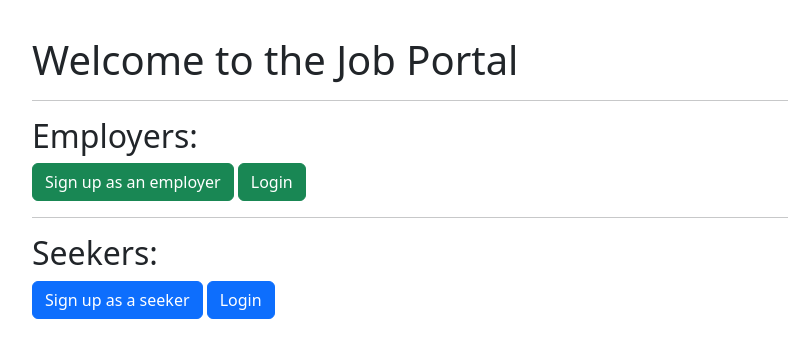
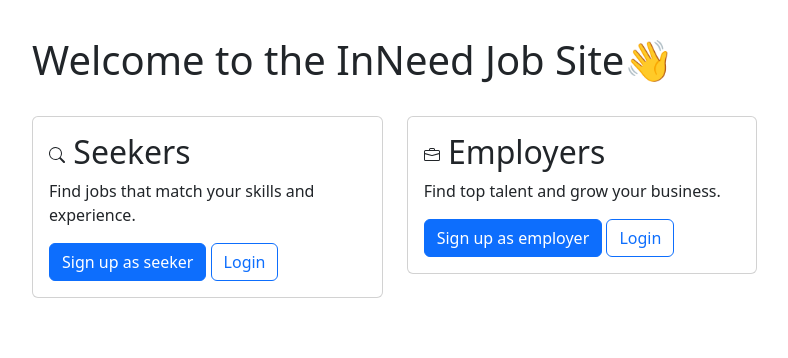
Before and after one commit to arafr/job_board, a Flask app: page / in a window 1280 px wide. Shown: the part 91-449 px from the top of the page, without its empty margins (58-846 px from the left). Run offline with Flask 3, Linux system fonts and the light colour scheme.

Commit message:
updated frontend design

```diff
--- a/templates/index.html
+++ b/templates/index.html
@@ -1,34 +1,55 @@
 {%extends 'base.html'%}
 {%block title%}Homepage{%endblock%}
 {%block body%}
-    <h1>Welcome to the Job Portal</h1>
-    <hr>
+    <h1>Welcome to the InNeed Job Site👋</h1>
+    <br/>
 
-    {% if current_user.is_authenticated%}
-        {% if current_user.is_authenticated and current_user.type == 'employer' %}
-            <h2>Employers:</h2>
-            <a href="{{url_for('create_job')}}"><button class="btn btn-success">Job Services</button></a>
-            <a href="{{url_for('talent_board')}}"><button class="btn btn-success">Browse Talent</button></a>
-            <a href="{{url_for('logout')}}"><button class="btn btn-danger">Logout</button></a>
-        {% else %}
+    <div class="row row-cols-1 row-cols-md-3 g-4">
+        <!-- if user is not authenticated or user is a job seeker, show seeker card -->
+        {% if not current_user.is_authenticated or current_user.type == 'seeker' %}
+        <div class="col">
+            <div class="card">
+                <div class="card-body">
 
+                    <h2 class="card-title"><svg xmlns="http://www.w3.org/2000/svg" width="16" height="16" fill="currentColor" class="bi bi-search" viewBox="0 0 16 16">
+  <path d="M11.742 10.344a6.5 6.5 0 1 0-1.397 1.398h-.001q.044.06.098.115l3.85 3.85a1 1 0 0 0 1.415-1.414l-3.85-3.85a1 1 0 0 0-.115-.1zM12 6.5a5.5 5.5 0 1 1-11 0 5.5 5.5 0 0 1 11 0"/>
+</svg> Seekers</h2>
+                    <p class="card-text">Find jobs that match your skills and experience.</p>
+                    <!-- if user is already logged in, show job board and logout options -->
+                    {% if current_user.is_authenticated %}
+                        <a href="{{url_for('job_board')}}"><button class="btn btn-primary">Job Board</button></a>
+                        <a href="{{url_for('logout')}}"><button class="btn btn-outline-danger">Logout</button></a>
+                    {% else %}
+                        <a href="{{url_for('signup_seeker')}}"><button class="btn btn-primary">Sign up as seeker</button></a>
+                        <a href="{{url_for('login_seeker')}}"><button class="btn btn-outline-primary">Login</button></a>
+                    {% endif %}
+                </div>
+            </div>
+        </div>
         {% endif %}
+        <!-- if user is not authenticated or user is an employer, show employer card -->
+        {% if not current_user.is_authenticated or current_user.type == 'employer' %}
+        <div class="col">
+            <div class="card">
+                <div class="card-body">
+                    <h2 class="card-title"> <svg xmlns="http://www.w3.org/2000/svg" width="16" height="16" fill="currentColor" class="bi bi-briefcase" viewBox="0 0 16 16">
+  <path d="M6.5 1A1.5 1.5 0 0 0 5 2.5V3H1.5A1.5 1.5 0 0 0 0 4.5v8A1.5 1.5 0 0 0 1.5 14h13a1.5 1.5 0 0 0 1.5-1.5v-8A1.5 1.5 0 0 0 14.5 3H11v-.5A1.5 1.5 0 0 0 9.5 1zm0 1h3a.5.5 0 0 1 .5.5V3H6v-.5a.5.5 0 0 1 .5-.5m1.886 6.914L15 7.151V12.5a.5.5 0 0 1-.5.5h-13a.5.5 0 0 1-.5-.5V7.15l6.614 1.764a1.5 1.5 0 0 0 .772 0M1.5 4h13a.5.5 0 0 1 .5.5v1.616L8.129 7.948a.5.5 0 0 1-.258 0L1 6.116V4.5a.5.5 0 0 1 .5-.5"/>
+</svg> Employers</h2>
+                    <p class="card-text">Find top talent and grow your business.</p>
+                    <!-- if user is already logged in, show post job, browse talent and logout options -->
+                    {% if current_user.is_authenticated %}
+                        <a href="{{url_for('create_job')}}"><button class="btn btn-primary">Post Job</button></a>
+                        <a href="{{url_for('talent_board')}}"><button class="btn btn-primary">Browse Talent</button></a>
+                        <a href="{{url_for('logout')}}"><button class="btn btn-outline-danger">Logout</button></a>
+                    {% else %}
+                        <a href="{{url_for('signup_employer')}}"><button class="btn btn-primary">Sign up as employer</button></a>
+                        <a href="{{url_for('login_employer')}}"><button class="btn btn-outline-primary">Login</button></a>
+                    {% endif %}
 
-        {% if current_user.is_authenticated and current_user.type == 'seeker' %}
-            <h2>Seekers:</h2>
-            <a href="{{url_for('job_board')}}"><button class="btn btn-primary">Job Board</button></a>
-            <a href="{{url_for('logout')}}"><button class="btn btn-danger">Logout</button></a>
-            {% else %}
-
+                </div>
+            </div>
+        </div>
         {% endif %}
-    {% else %}
-        <h2>Employers:</h2>
-        <a href="{{url_for('signup_employer')}}"><button class="btn btn-success">Sign up as an employer</button></a>
-        <a href="{{url_for('login_employer')}}"><button class="btn btn-success">Login</button></a>
-        <hr>
-        <h2>Seekers:</h2>
-        <a href="{{url_for('signup_seeker')}}"><button class="btn btn-primary">Sign up as a seeker</button></a>
-        <a href="{{url_for('login_seeker')}}"><button class="btn btn-primary">Login</button></a>
-    {% endif %}
+    </div>
 
 {%endblock%}
--- a/templates/job-details.html
+++ b/templates/job-details.html
@@ -2,6 +2,7 @@
 {%block title%}Job Details{%endblock%}
 {%block body%}
     <h1>Job title: {{ posting.title }}</h1>
+    <br/>
     <p><strong>Company:</strong> {{ posting.company_name }}</p>
     <p><strong>Email:</strong> {{ posting.company_email }}</p>
     <p><strong>Description:</strong> {{ posting.description }}</p>
@@ -18,6 +19,7 @@
 
     <hr>
     <h1>Best seekers for this job:</h1>
+    <br/>
     <ul>
     {% for seeker in best_seekers %}
         <li><b>{{seeker.name}} (Match score: {{seeker.match_score}}/100)</b><br/>
--- a/templates/login-employer.html
+++ b/templates/login-employer.html
@@ -2,6 +2,7 @@
 {%block title%}Login as employer{%endblock%}
 {%block body%}
     <h1>Employer Login</h1>
+    <br/>
     <form action="" method="POST">
         <input class="form-control" id="email" name="email" type="email" placeholder="email"/>
 
--- a/templates/login-seeker.html
+++ b/templates/login-seeker.html
@@ -2,6 +2,7 @@
 {%block title%}Login as seeker{%endblock%}
 {%block body%}
     <h1>Job Seeker Login</h1>
+    <br/>
     <form action="" method="POST">
         <input class="form-control" id="email" name="email" type="email" placeholder="Email"/>
         <br/>
--- a/templates/signup-employer.html
+++ b/templates/signup-employer.html
@@ -2,14 +2,16 @@
 {%block title%}Sign up as employer{%endblock%}
 {%block body%}
     <h1>Employer Sign Up</h1>
+    <br/>
     <form action="" method="POST">
         <input class="form-control" id="email" name="email" type="email" placeholder="email" required/>
 
         <br/>
 
         <input class="form-control" id="password" name="password" type="password" placeholder="password" required/>
+        <small id="emailHelp" class="form-text text-muted">Password must be at least 8 characters long.</small>
 
-        <br/>
+        <br/><br/>
 
         <!-- through this checkbox, users can get membership -->
         <div class="form-check">
--- a/templates/signup-seeker.html
+++ b/templates/signup-seeker.html
@@ -2,6 +2,7 @@
 {%block title%}Sign up as job seeker{%endblock%}
 {%block body%}
     <h1>Job Seeker Sign Up</h1>
+    <br/>
     <form action="" method="POST">
         <input class="form-control" id="email" name="email" type="email" placeholder="Email" required/>
         <br/>
@@ -9,7 +10,8 @@
         <br/>
 
         <input class="form-control" id="password" name="password" type="password" placeholder="Password" required/>
-        <br/>
+        <small id="emailHelp" class="form-text text-muted">Password must be at least 8 characters long.</small>
+        <br/><br/>
 
         <select class="form-select" id="education" name="education" required>
             <option value="" disabled selected>Education</option>
```
Also changed, not shown: static/media/career.png (added), static/media/search.png (added).
